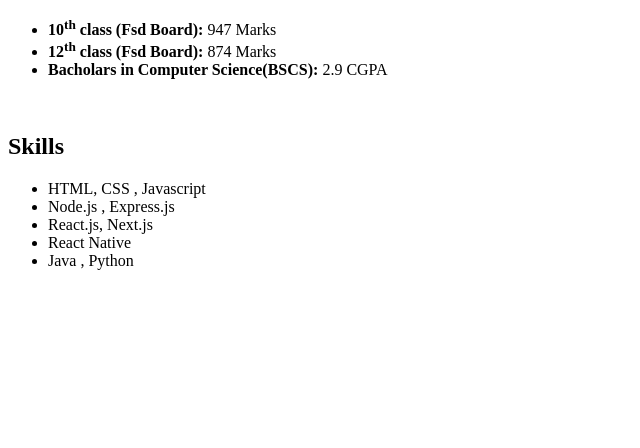
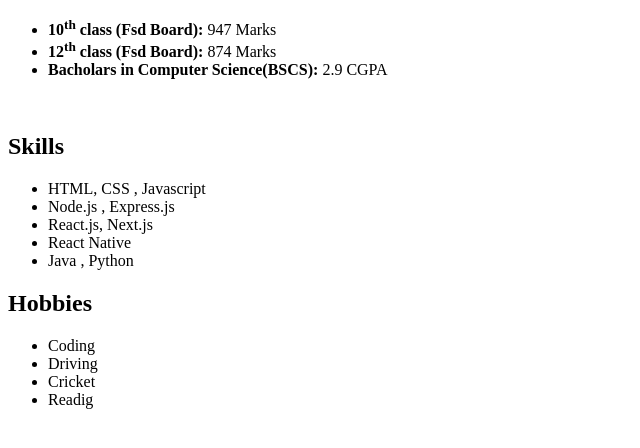
Before and after one commit to Ali-Raza-Gill/Portfolio-with-HTML, a plain HTML site: page index.html in a window 1280 px wide. Shown: the part 318-766 px from the top of the page, without its empty margins (0-640 px from the left). Drawn offline with Linux system fonts and the light colour scheme.

Commit message:
Hobbies section is  added

```diff
--- a/index.html
+++ b/index.html
@@ -30,5 +30,12 @@
         <li>React Native</li>
         <li>Java , Python</li>
     </ul>
+    <h2>Hobbies</h2>
+    <ul>
+        <li>Coding</li>
+        <li>Driving</li>
+        <li>Cricket</li>
+        <li>Readig</li>
+    </ul>
   </body>
 </html>
```
